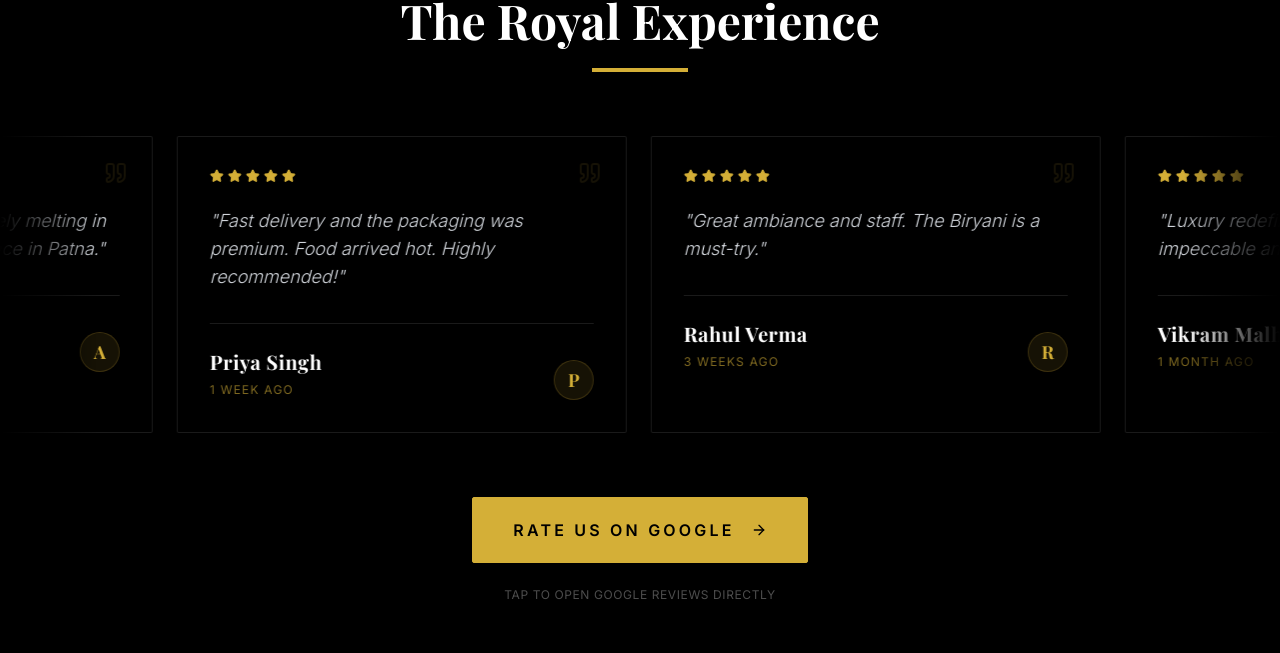
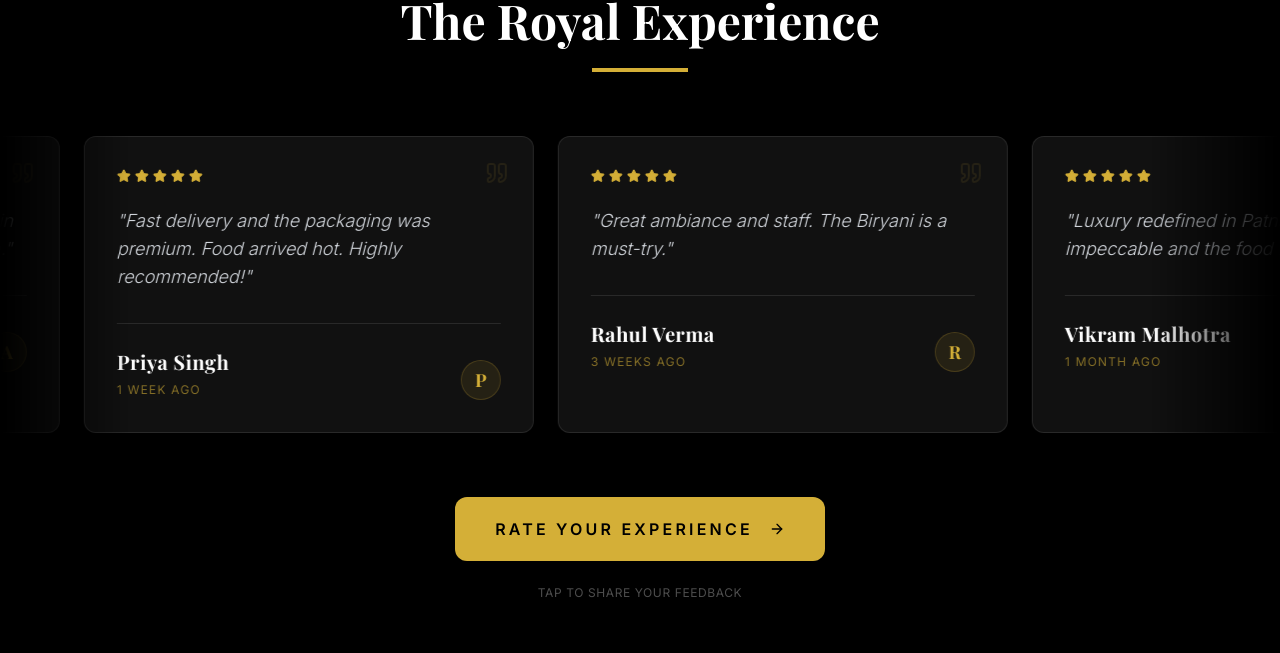
Before and after one commit to amangency/Royal-Empire-Restaurant, a React (Vite) app: page / in a window 1280 px wide. Shown: the part 3656-4309 px from the top of the page. Built offline with nearby package versions, Linux system fonts and the light colour scheme; a web font is replaced by a local one.

Commit message:
COMMIT ALL CHANGES

```diff
--- a/components/Reviews.tsx
+++ b/components/Reviews.tsx
@@ -1,6 +1,7 @@
 import React from 'react';
 import { motion } from 'framer-motion';
 import { Star, Quote, ArrowRight } from 'lucide-react';
+import { Link } from 'react-router-dom'; // ✅ Link import किया
 
 const reviews = [
   {
@@ -34,74 +35,66 @@ const reviews = [
    {
     id: 5,
     name: "Sneha Gupta",
-    rating: 4,
+    rating: 5,
     text: "Loved the vibe! Perfect place for anniversary dinner. Cocktails were amazing.",
     date: "1 month ago"
   }
 ];
 
-// Double the array for seamless looping
 const duplicatedReviews = [...reviews, ...reviews];
 
 const Reviews: React.FC = () => {
-  const GOOGLE_PLACE_ID = "ChIJi51R6RYR7TkRviG57pCe3fo";
-  const reviewLink = `https://search.google.com/local/writereview?placeid=${GOOGLE_PLACE_ID}`;
-
   return (
     <section id="reviews" className="py-16 md:py-24 bg-black relative overflow-hidden">
 
       {/* Header */}
       <div className="max-w-7xl mx-auto px-4 sm:px-6 lg:px-8 relative z-10 mb-10 md:mb-16">
         <div className="text-center">
-          <span className="text-royal-gold text-[10px] md:text-xs font-bold tracking-[0.3em] uppercase">Testimonials</span>
+          <span className="text-[#D4AF37] text-[10px] md:text-xs font-bold tracking-[0.3em] uppercase">Testimonials</span>
           <h2 className="text-3xl md:text-5xl font-serif font-bold text-white mt-3 md:mt-4">
             The Royal Experience
           </h2>
-          <div className="w-16 md:w-24 h-1 bg-royal-gold mx-auto mt-4 md:mt-6"></div>
+          <div className="w-16 md:w-24 h-1 bg-[#D4AF37] mx-auto mt-4 md:mt-6"></div>
         </div>
       </div>
 
       {/* 🔄 Moving Reviews Slider */}
       <div className="relative w-full overflow-hidden">
-        {/* Gradients to fade edges (Hidden on mobile to save performance) */}
-        <div className="hidden md:block absolute top-0 left-0 h-full w-24 bg-gradient-to-r from-black to-transparent z-20 pointer-events-none"></div>
-        <div className="hidden md:block absolute top-0 right-0 h-full w-24 bg-gradient-to-l from-black to-transparent z-20 pointer-events-none"></div>
+        <div className="hidden md:block absolute top-0 left-0 h-full w-32 bg-gradient-to-r from-black to-transparent z-20 pointer-events-none"></div>
+        <div className="hidden md:block absolute top-0 right-0 h-full w-32 bg-gradient-to-l from-black to-transparent z-20 pointer-events-none"></div>
 
         <motion.div
-          className="flex gap-4 md:gap-6 w-max pl-4"
-          // Slower duration on mobile for less dizziness
+          className="flex gap-4 md:gap-6 w-max"
           animate={{ x: ["0%", "-50%"] }}
-          transition={{ ease: "linear", duration: 50, repeat: Infinity }}
-          // Hardware acceleration hack for mobile
+          transition={{ ease: "linear", duration: 40, repeat: Infinity }}
           style={{ willChange: "transform" }}
         >
           {duplicatedReviews.map((review, idx) => (
             <div
               key={`${review.id}-${idx}`}
-              // 📱 FIXED SIZING: w-[280px] on mobile (Fits perfectly), w-[450px] on desktop
-              className="w-[280px] md:w-[450px] flex-shrink-0 bg-black p-6 md:p-8 border border-white/10 rounded-sm relative group hover:border-royal-gold transition-all duration-300"
+              className="w-[280px] md:w-[450px] flex-shrink-0 bg-[#111] p-6 md:p-8 border border-white/10 rounded-xl relative group hover:border-[#D4AF37] transition-all duration-300"
             >
-              <Quote className="absolute top-4 right-4 md:top-6 md:right-6 text-royal-gold/10 group-hover:text-royal-gold/30 transition-colors" size={24} />
+              <Quote className="absolute top-4 right-4 md:top-6 md:right-6 text-[#D4AF37]/10 group-hover:text-[#D4AF37]/30 transition-colors" size={24} />
 
               <div className="flex gap-1 mb-4 md:mb-6">
                 {[...Array(5)].map((_, i) => (
                   <Star
                     key={i}
                     size={14}
-                    className={`${i < review.rating ? 'text-royal-gold fill-royal-gold' : 'text-gray-800'}`}
+                    fill={i < review.rating ? "#D4AF37" : "none"}
+                    className={`${i < review.rating ? 'text-[#D4AF37]' : 'text-gray-800'}`}
                   />
                 ))}
               </div>
 
-              {/* Responsive Text Size */}
               <p className="text-gray-300 mb-6 md:mb-8 italic leading-relaxed text-sm md:text-lg font-light">"{review.text}"</p>
 
               <div className="flex justify-between items-end border-t border-white/10 pt-4 md:pt-6">
                 <div>
                   <h4 className="text-white font-bold font-serif text-lg md:text-xl tracking-wide">{review.name}</h4>
-                  <span className="text-[10px] md:text-xs text-royal-gold/60 uppercase tracking-widest">{review.date}</span>
+                  <span className="text-[10px] md:text-xs text-[#D4AF37]/60 uppercase tracking-widest">{review.date}</span>
                 </div>
-                <div className="w-8 h-8 md:w-10 md:h-10 rounded-full bg-royal-gold/10 flex items-center justify-center text-royal-gold font-serif font-bold text-sm md:text-lg border border-royal-gold/20">
+                <div className="w-8 h-8 md:w-10 md:h-10 rounded-full bg-[#D4AF37]/10 flex items-center justify-center text-[#D4AF37] font-serif font-bold text-sm md:text-lg border border-[#D4AF37]/20">
                   {review.name.charAt(0)}
                 </div>
               </div>
@@ -110,20 +103,22 @@ const Reviews: React.FC = () => {
         </motion.div>
       </div>
 
-      {/* 🚀 CTA Button */}
+      {/* 🚀 CTA Button - अब यह सीधा Google नहीं, बल्कि हमारे Review Page पर ले जाएगा */}
       <div className="text-center mt-10 md:mt-16 relative z-10">
-        <motion.a
-          href={reviewLink}
-          target="_blank"
-          rel="noopener noreferrer"
-          whileHover={{ scale: 1.05 }}
-          whileTap={{ scale: 0.95 }}
-          className="inline-flex items-center gap-3 md:gap-4 bg-royal-gold text-black px-6 py-3 md:px-10 md:py-5 rounded-sm font-bold uppercase tracking-[0.15em] md:tracking-[0.2em] text-xs md:text-base hover:bg-black hover:text-royal-gold border border-royal-gold transition-all duration-300 group cursor-pointer"
-        >
-          <span>Rate Us on Google</span>
-          <ArrowRight size={16} className="group-hover:translate-x-2 transition-transform duration-300" />
-        </motion.a>
-        <p className="mt-4 md:mt-6 text-white/30 text-[10px] md:text-xs tracking-wider uppercase">Tap to open Google Reviews directly</p>
+
+        {/* ✅ यहाँ मैंने Link टैग लगाया है जो /review पर ले जाएगा */}
+        <Link to="/review">
+          <motion.div
+            whileHover={{ scale: 1.05 }}
+            whileTap={{ scale: 0.95 }}
+            className="inline-flex items-center gap-3 md:gap-4 bg-[#D4AF37] text-black px-6 py-3 md:px-10 md:py-5 rounded-xl font-bold uppercase tracking-[0.15em] md:tracking-[0.2em] text-xs md:text-base hover:bg-white transition-all duration-300 group cursor-pointer"
+          >
+            <span>Rate Your Experience</span>
+            <ArrowRight size={16} className="group-hover:translate-x-2 transition-transform duration-300" />
+          </motion.div>
+        </Link>
+
+        <p className="mt-4 md:mt-6 text-white/30 text-[10px] md:text-xs tracking-wider uppercase">Tap to share your feedback</p>
       </div>
 
     </section>
```
